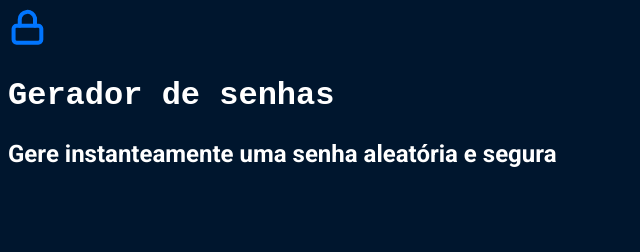
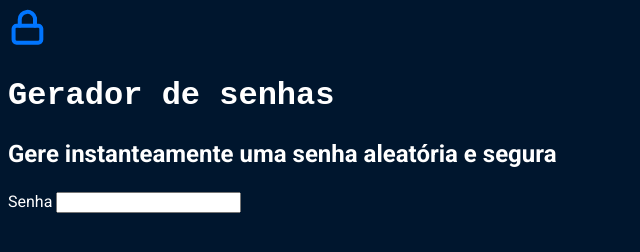
Before and after one commit to Atonomo/gerador-de-senhas-, a plain HTML site: page index.html in a window 1280 px wide. Shown: the whole page, without its empty margins (0-640 px from the left). Drawn offline with Linux system fonts and the light colour scheme.

Commit message:
alteracao no html

```diff
--- a/index.html
+++ b/index.html
@@ -1,14 +1,24 @@
 <!DOCTYPE html>
 <html lang="pt-br">
+
 <head>
     <meta charset="UTF-8">
     <meta name="viewport" content="width=device-width, initial-scale=1.0">
     <title>gerador de senhas</title>
     <link rel="stylesheet" href="style.css">
 </head>
+
 <body>
+    <section class="conteudo">
+        <div class="conteudo-titulo">
     <img src="unlock.svg" alt="cadeado fechado">
     <h2 class="titulo-principal">Gerador de senhas</h2>
     <h3 class="titulo-secundario">Gere instanteamente uma senha aleatória e segura</h3>
+        </div>
+        <div class="conteudo-senha>">
+            <label for="senha">Senha</label>
+            <input name="senha" type="text" id="campo-senha">
+        </div>
+    </section>
 </body>
 </html>
```
